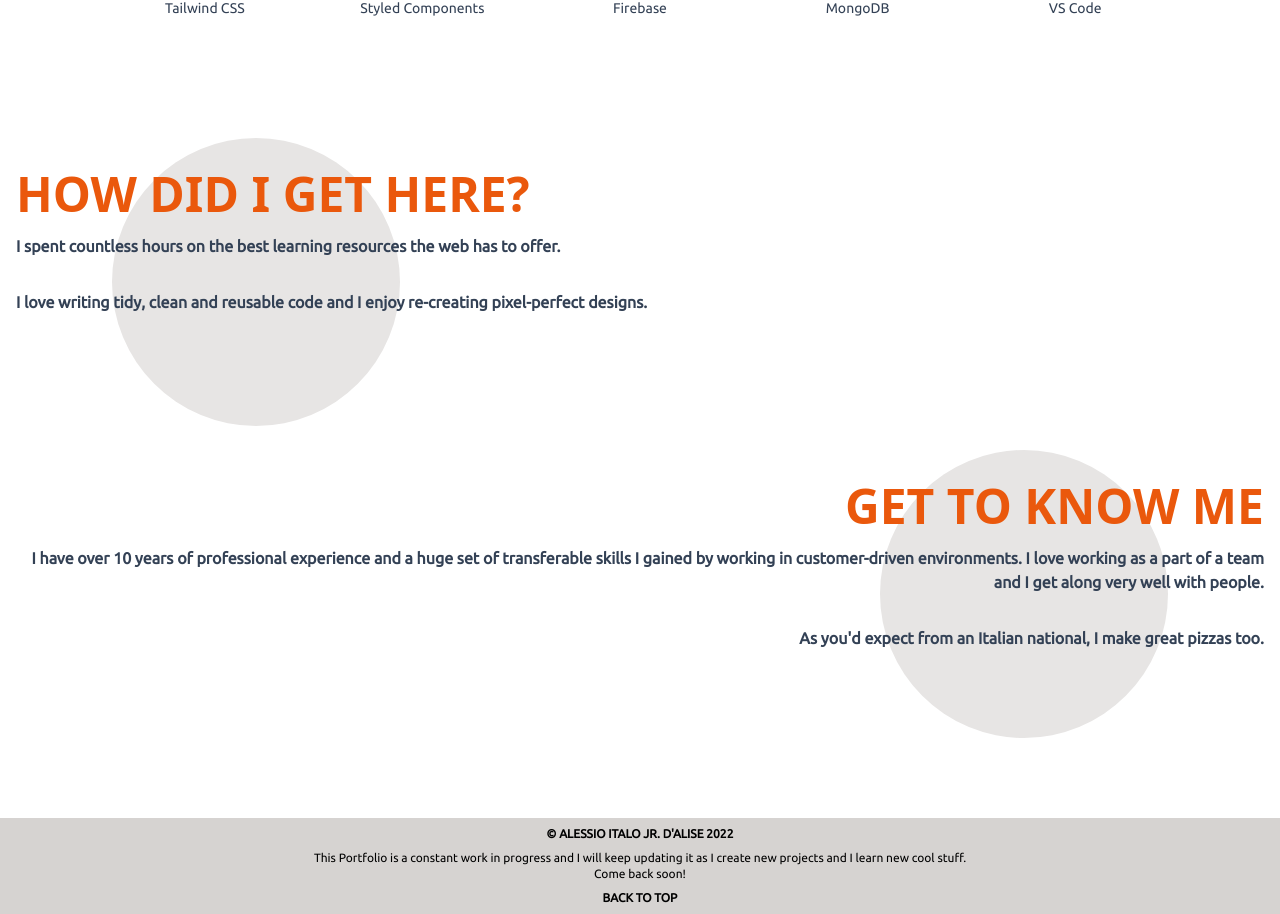
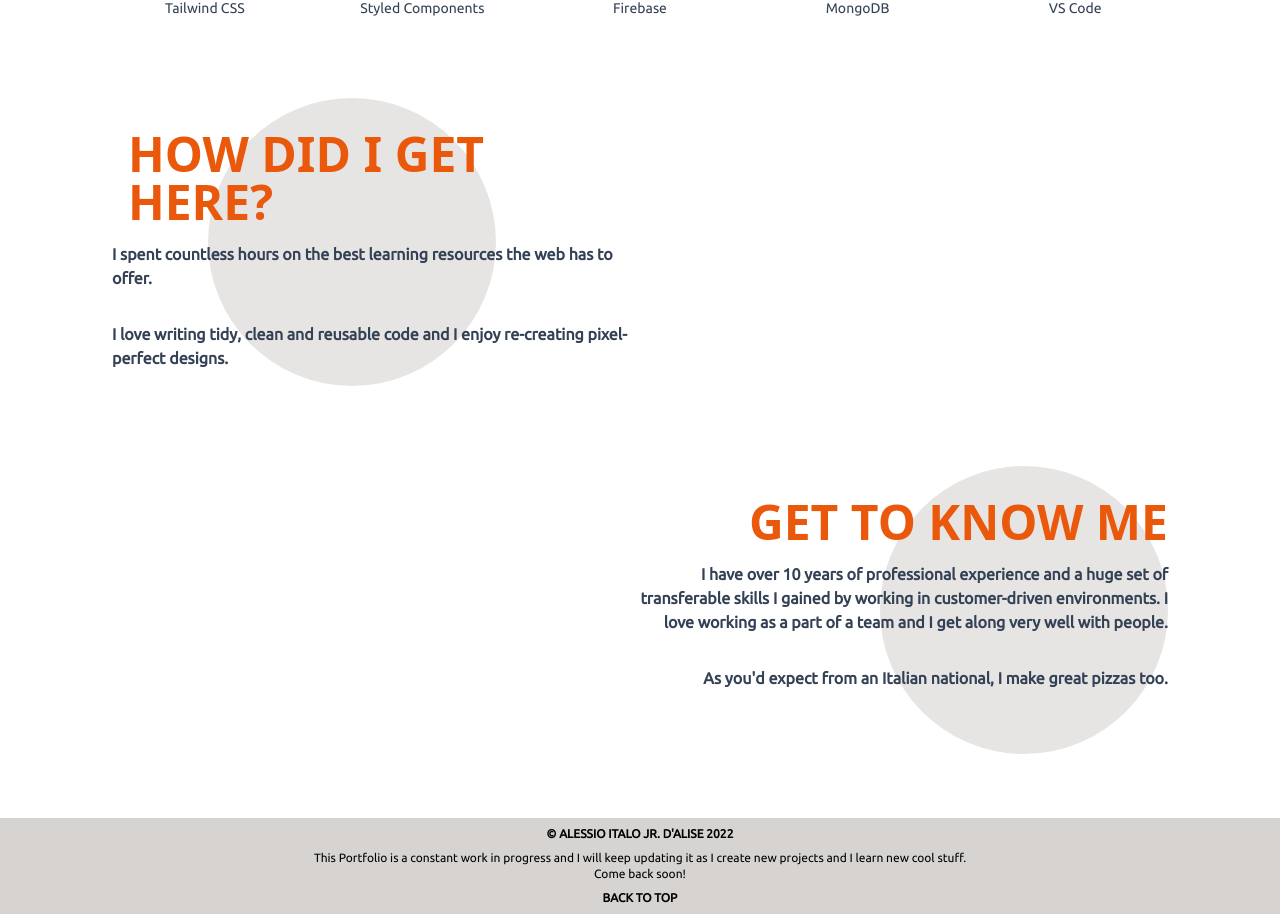
Before and after one commit to alessioitalo/portfolio-next-tailwind, a Next.js app: page /about in a window 1280 px wide. Shown: the part 1220-2134 px from the top of the page. Built offline with nearby package versions, Linux system fonts and the light colour scheme.

Commit message:
minor styling fixed in about page

```diff
--- a/pages/about.js
+++ b/pages/about.js
@@ -57,9 +57,9 @@
         </div>
       </section>
       <section className='min-h-screen overflow-x-hidden flex flex-col justify-evenly px-4'>
-        <div className=' text-slate-700 dark:text-stone-50 font-ubuntu relative md:text-left'>
-          <div className='h-[60vw] w-[60vw] md:h-72 md:w-72 rounded-full absolute -translate-x-8 -translate-y-8 md:translate-x-24 bg-stone-200 dark:bg-slate-700 -z-10'></div>
-          <h1 className='uppercase text-2xl md:text-5xl font-bold text-orange-600 font-sans text-center md:text-left'>
+        <div className=' text-slate-700 dark:text-stone-50 font-ubuntu relative md:text-left md:w-1/2 md:pl-24'>
+          <div className='h-44 w-44 md:h-72 md:w-72 rounded-full absolute translate-x-8 -translate-y-8 md:translate-x-24 bg-stone-200 dark:bg-slate-700 -z-10'></div>
+          <h1 className='uppercase text-2xl md:text-5xl font-bold text-orange-600 font-sans text-center md:text-left md:pl-4'>
             How did I get here?
           </h1>
           <p className='font-ubuntu font-bold py-4'>
@@ -71,8 +71,8 @@
             pixel-perfect designs.
           </p>
         </div>
-        <div className=' text-slate-700 dark:text-stone-50 font-ubuntu relative md:text-right'>
-          <div className='h-[60vw] w-[60vw] md:h-72 md:w-72 rounded-full absolute right-0 translate-x-4 md:-translate-x-24 -translate-y-8 bg-stone-200 dark:bg-slate-700 -z-10'></div>
+        <div className=' text-slate-700 dark:text-stone-50 font-ubuntu relative md:text-right md:w-1/2 md:self-end md:pr-24'>
+          <div className='h-44 w-44 md:h-72 md:w-72 rounded-full absolute right-0 -translate-x-8 md:-translate-x-24 -translate-y-8 bg-stone-200 dark:bg-slate-700 -z-10'></div>
           <h1 className='uppercase text-2xl md:text-5xl font-bold text-orange-600 font-sans text-center md:text-right'>
             Get to know me
           </h1>
```
